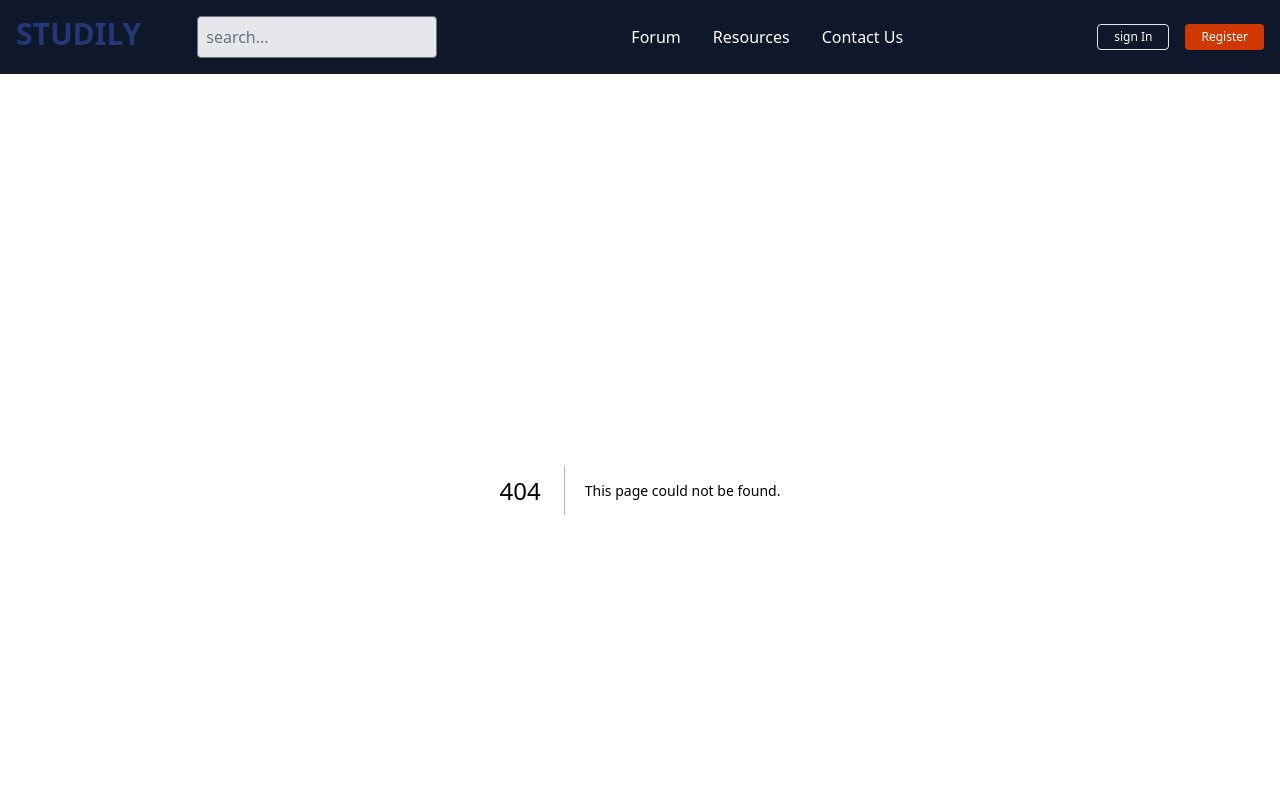
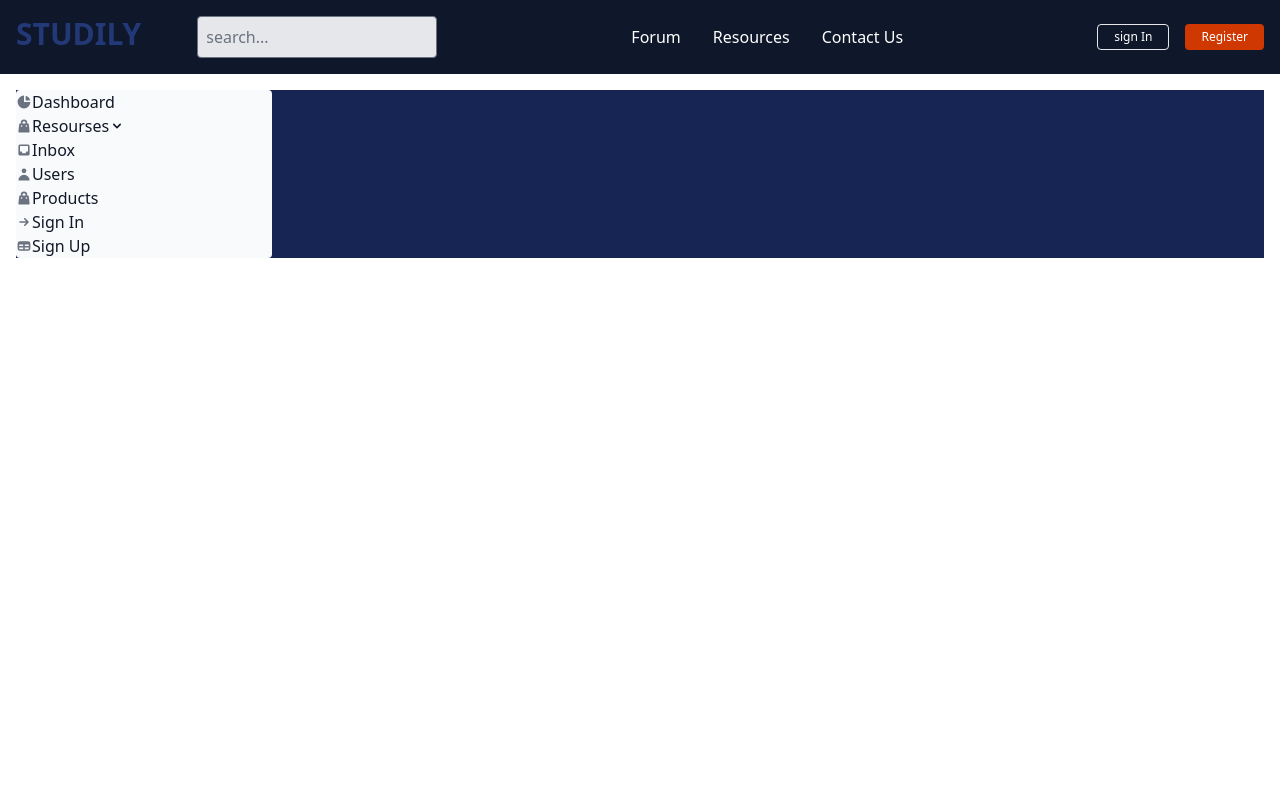
Before and after one commit to tessobelvine/studily, a Next.js app: page /resources in a window 1280 px wide. Before the commit this address had no page. Shown: the top 800 px of the page. Built offline with nearby package versions, Linux system fonts and the light colour scheme.

Commit message:
flowbite merge

```diff
--- /dev/null
+++ b/app/resources/page.jsx
@@ -0,0 +1,50 @@
+"use client";
+
+import { Sidebar } from "flowbite-react";
+import {
+  HiArrowSmRight,
+  HiChartPie,
+  HiInbox,
+  HiShoppingBag,
+  HiTable,
+  HiUser,
+} from "react-icons/hi";
+
+// import React, { useState } from "react";
+
+export default function page() {
+  return (
+    <>
+      <div className="bg-blue-950">
+        <Sidebar aria-label="Sidebar with multi-level dropdown example">
+          <Sidebar.Items>
+            <Sidebar.ItemGroup>
+              <Sidebar.Item href="#" icon={HiChartPie}>
+                Dashboard
+              </Sidebar.Item>
+              <Sidebar.Collapse icon={HiShoppingBag} label="Resourses">
+                <Sidebar.Item href="/resourses/products">Products</Sidebar.Item>
+                <Sidebar.Item href="/resourses/sales">Sales</Sidebar.Item>
+              </Sidebar.Collapse>
+              <Sidebar.Item href="#" icon={HiInbox}>
+                Inbox
+              </Sidebar.Item>
+              <Sidebar.Item href="#" icon={HiUser}>
+                Users
+              </Sidebar.Item>
+              <Sidebar.Item href="#" icon={HiShoppingBag}>
+                Products
+              </Sidebar.Item>
+              <Sidebar.Item href="#" icon={HiArrowSmRight}>
+                Sign In
+              </Sidebar.Item>
+              <Sidebar.Item href="#" icon={HiTable}>
+                Sign Up
+              </Sidebar.Item>
+            </Sidebar.ItemGroup>
+          </Sidebar.Items>
+        </Sidebar>
+      </div>
+    </>
+  );
+}
```
